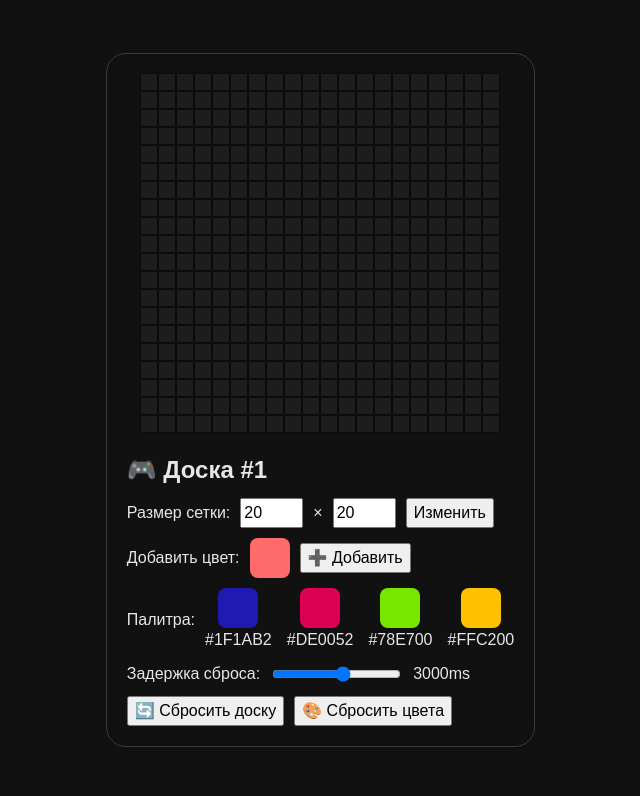
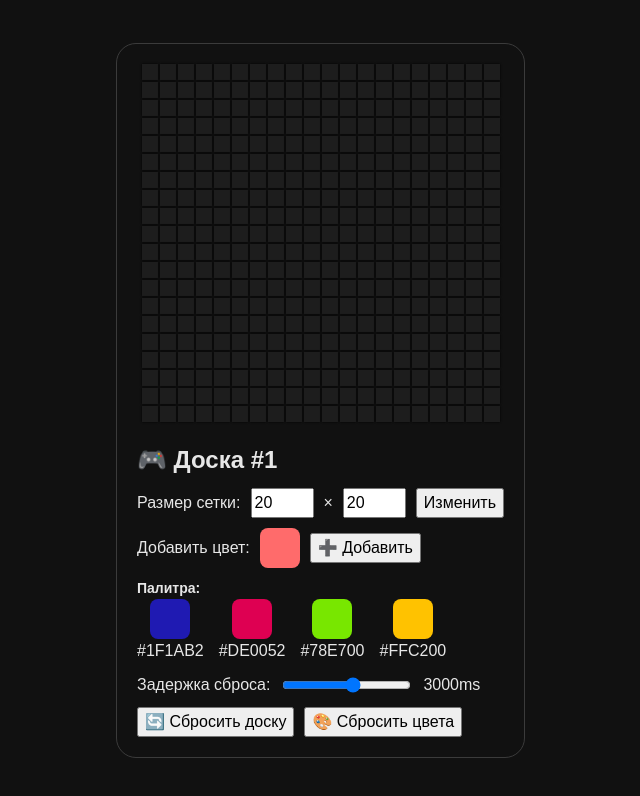
Before and after one commit to EvreiElisei/magic-squares, a plain HTML site: page index.html in a window 1280 px wide. Shown: the whole page, without its empty margins (312-952 px from the left). Drawn offline with Linux system fonts and the light colour scheme.

Commit message:
final version

```diff
--- a/js/colorBoard.js
+++ b/js/colorBoard.js
@@ -95,27 +95,30 @@
 		<h2>🎮 Доска #${this.id}</h2>
 
     	 <div class="control-group">
-        <label>Размер сетки:</label>
-        <input type="number" data-control="width" min="1" max="50" value="${this.sizing.width}">
+        <label for="${this.selectors.ui.widthInput}">Размер сетки:</label>
+        <input id="${this.selectors.ui.widthInput}" type="number" ${this.selectors.ui.widthInput} min="1" max="50" value="${this.sizing.width}">
         <span>×</span>
-        <input type="number" data-control="height" min="1" max="50" value="${this.sizing.height}">
+        <input id="${this.selectors.ui.heightInput}" type="number" ${this.selectors.ui.heightInput} min="1" max="50" value="${this.sizing.height}">
         <button data-action="resize">Изменить</button>
       </div>
 
       <div class="control-group">
-        <label>Добавить цвет:</label>
-        <input type="color" data-control="new-color" value="#FF6B6B">
+        <label for="${this.selectors.ui.newColorInput}">Добавить цвет:</label>
+        <input id="${this.selectors.ui.newColorInput}" type="color" ${this.selectors.ui.newColorInput} value="#FF6B6B">
         <button data-action="add-color">➕ Добавить</button>
       </div>
 
       <div class="control-group">
-        <label>Палитра:</label>
-        <ul class="${STYLE_CLASSES.colorList}" data-component="color-list"></ul>
+			 <div class="control-group-inner">
+			 	<h3>Палитра:</h3>
+        <ul  class="${STYLE_CLASSES.colorList}" ${this.selectors.ui.colorList}></ul>
+			 </div>
+
       </div>
 
       <div class="control-group">
-        <label>Задержка сброса:</label>
-        <input type="range" data-control='delay-range' min="500" max="5000" step="100" value="${this.resetDelay}">
+        <label for="${this.selectors.ui.delayRange}">Задержка сброса:</label>
+        <input id="${this.selectors.ui.delayRange}" type="range" ${this.selectors.ui.delayRange} min="500" max="5000" step="100" value="${this.resetDelay}">
         <span data-control="delay-value">${this.resetDelay}ms</span>
       </div>
 
--- a/styles.css
+++ b/styles.css
@@ -238,6 +238,7 @@
 .color-list {
 	display: flex;
 	gap: 15px;
+	flex-wrap: wrap;
 }
 
 .color-item {
```
